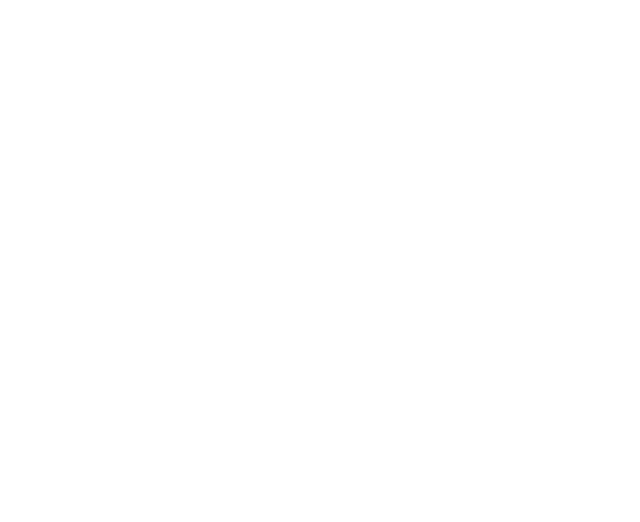
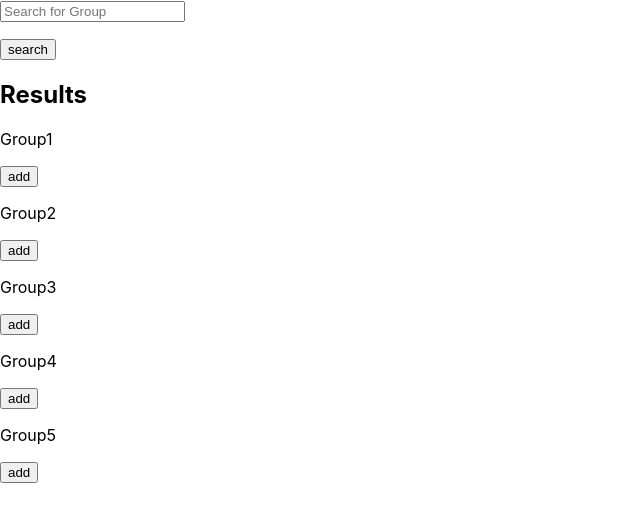
Before and after one commit to bosstyzaz/ParallelChattingAppFrontend, a React (Create React App) app: page /eiei in a window 1280 px wide. Shown: the top 522 px of the page, without its empty margins (0-640 px from the left). Built offline with nearby package versions, Linux system fonts and the light colour scheme.

Commit message:
search html

```diff
--- a/src/Components/FirstPage/SearchBox/SearchBox.js
+++ b/src/Components/FirstPage/SearchBox/SearchBox.js
@@ -1,8 +1,8 @@
 import React from 'react';
-import ReactDOM from 'react-dom';
 import { Search } from '../SearchInput/SearchInput';
+import { SearchResult } from '../SearchResult/SearchResult';
 
-class SearchBox extends React.Component {
+export class SearchBox extends React.Component {
     constructor(props) {
       super(props);
       this.state = {};
@@ -11,6 +11,7 @@
     render() {
         return <div>
             <Search></Search>
+            <SearchResult></SearchResult>
         </div>
     }
 
--- a/src/Components/FirstPage/SearchInput/SearchInput.js
+++ b/src/Components/FirstPage/SearchInput/SearchInput.js
@@ -1,5 +1,4 @@
 import React, { Component } from 'react'
-import ReactDOM from 'react-dom';
 
 export class Search extends React.Component {
     constructor(props){
@@ -20,6 +19,7 @@
                     onChange = {this.handleInputChange}
                 />
                 <p>{this.state.query}</p>
+                <button>search</button>
             </form>
         )
     }
--- /dev/null
+++ b/src/Components/FirstPage/SearchResult/SearchResult.js
@@ -0,0 +1,21 @@
+import React, { Component } from 'react'
+
+export class SearchResult extends React.Component {
+    constructor(props){
+        super(props);
+        this.state = {}
+    }
+
+    render() {
+        return (
+            <div>
+                <h2>Results</h2>
+                <div><p>Group1</p><button>add</button></div>
+                <div><p>Group2</p><button>add</button></div>
+                <div><p>Group3</p><button>add</button></div>
+                <div><p>Group4</p><button>add</button></div>
+                <div><p>Group5</p><button>add</button></div>
+            </div>
+        );
+    }
+}
--- a/src/Routes.js
+++ b/src/Routes.js
@@ -2,6 +2,7 @@
 import App from './Components/FirstPage/App';
 import React, { Component } from 'react';
 import { Helmet } from 'react-helmet';
+import { SearchBox } from './Components/FirstPage/SearchBox/SearchBox';
 
 
 class Routes extends Component {
@@ -14,6 +15,7 @@
                 <BrowserRouter>
                     <Switch>
                         <Route exact path="/" component={App} />
+                        <Route exact path="/eiei" component={SearchBox}/>
                     </Switch>
                 </BrowserRouter>
 
```
Also changed, not shown: src/Components/FirstPage/SearchResult/SearchResult.css (added).
